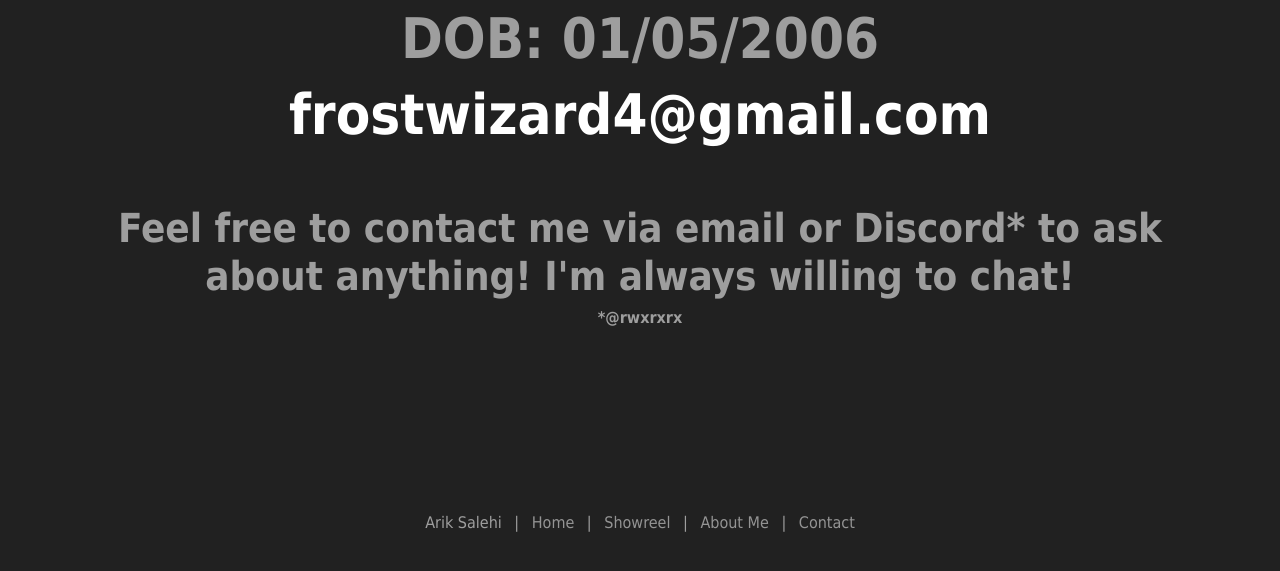
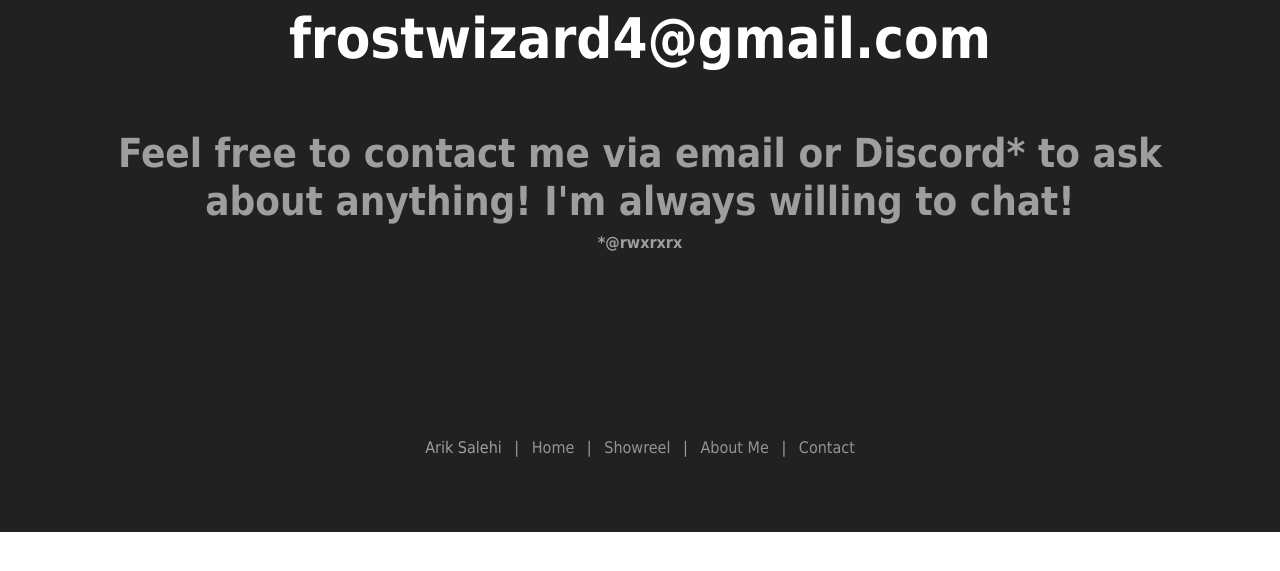
Before and after one commit to srwxr-xr-x/srwxr-xr-x.github.io, a plain HTML site: page index.html in a window 1280 px wide. Shown: the part 9475-10046 px from the top of the page. After the commit the page ends 10007 px from the top, so only its background shows below. Drawn offline with nearby package versions, Linux system fonts and the light colour scheme.

Commit message:
Remove DOB

```diff
--- a/index.html
+++ b/index.html
@@ -158,12 +158,10 @@
                 <div class="strong text-gray">
                     <h1 style="font-size: 300%">Contact</h1>
                     <h1 style="font-size: 400%">Arik Salehi</h1>
-                    <h1 style="font-size: 350%">DOB: 01/05/2006</h1>
                     <h1 style="font-size: 350%" class="text-white">frostwizard4@gmail.com</h1>
                     <br></br>
                     <h1 style="font-size: 250%">Feel free to contact me via email or Discord* to ask about anything! I'm always willing to chat!</h1>
                     <h6 class="strong">*@rwxrxrx</h6>
-
                 </div>
             </div>
         </section>
```
